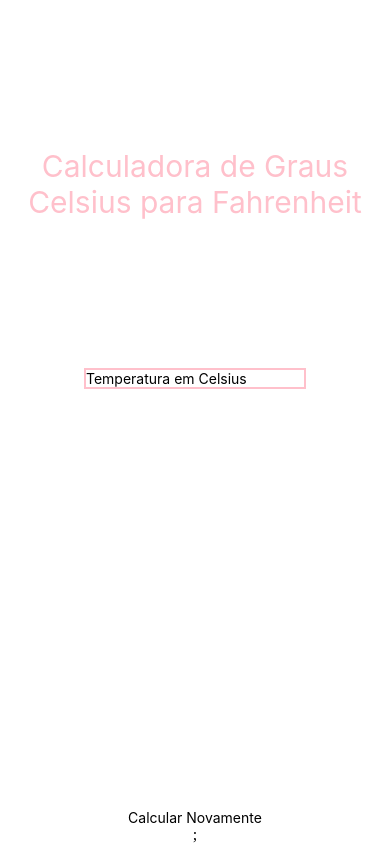
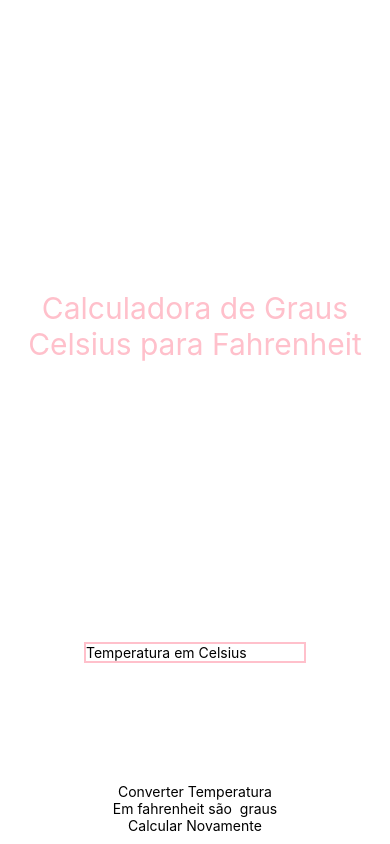
Before and after one commit to MilenaBasso/Temp, a React Native app: screen / in a window 390 px wide. Built offline with nearby package versions, Linux system fonts and the light colour scheme.

Commit message:
function update

```diff
--- a/App.js
+++ b/App.js
@@ -9,28 +9,31 @@ import InputComp from "./src/InputComponent";
 export default function App() {
   //Definindo Constantes.
   const [celsius, setCelsius] = useState("");
-  const [fahrenheit, setFahrenheit] = useState("");
+  const [temperatura, setTemperatura] = useState("");
 
   //Cálculo para converter as temperaturas.
   const calcTemp = () => {
     const fahrenheit = (celsius * 9) / 5 + 32;
-    setFahrenheit(fahrenheit);
+    setTemperatura(fahrenheit);
   };
 
   //Zerar os valores para calcular de novo.
   const calcularNovamente = () => {
     setCelsius("");
-    setFahrenheit("");
+    temperatura("");
   };
 
   return (
     <View style={styles.container}>
       <TextComp />
-      <InputComp graus={celsius} />
-      <Pressable onPress={calcularNovamente}>
+      <InputComp graus={setCelsius} />
+      <Pressable onPress={calcTemp}>
+        <Text>Converter Temperatura</Text>
+      </Pressable>
+      <Text>{`Em fahrenheit são ${temperatura} graus`}</Text>
+      <Pressable onPress={() => calcularNovamente()}>
         <Text>Calcular Novamente</Text>
       </Pressable>
-      ;
     </View>
   );
 }
--- a/src/InputComponent.js
+++ b/src/InputComponent.js
@@ -6,7 +6,8 @@ export default function InputComp({ graus }) {
     <TextInput
       style={styles.input}
       placeholder="Temperatura em Celsius"
-      value={graus}
+      keyboardType="numeric"
+      onChangeText={graus}
     />
   );
 }
--- a/src/Styles/StyleSheet.js
+++ b/src/Styles/StyleSheet.js
@@ -6,20 +6,25 @@ export const styles = StyleSheet.create({
     backgroundColor: "#fff",
     alignItems: "center",
     justifyContent: "center",
+    padding: 10,
   },
 
   text: {
     fontSize: 30,
     color: "pink",
-    textAlign: 'center',
+    textAlign: "center",
     justifyContent: "center",
   },
 
   input: {
     borderWidth: 2,
     borderColor: "pink",
-    alignItems: "center",
-    justifyContent: "center",
-    marginBottom: 420,
+    marginBottom: 120,
+  },
+
+  btn: {
+    marginBottom: 320,
+    borderWidth: 3,
+    borderColor: "pink",
   },
 });
```
